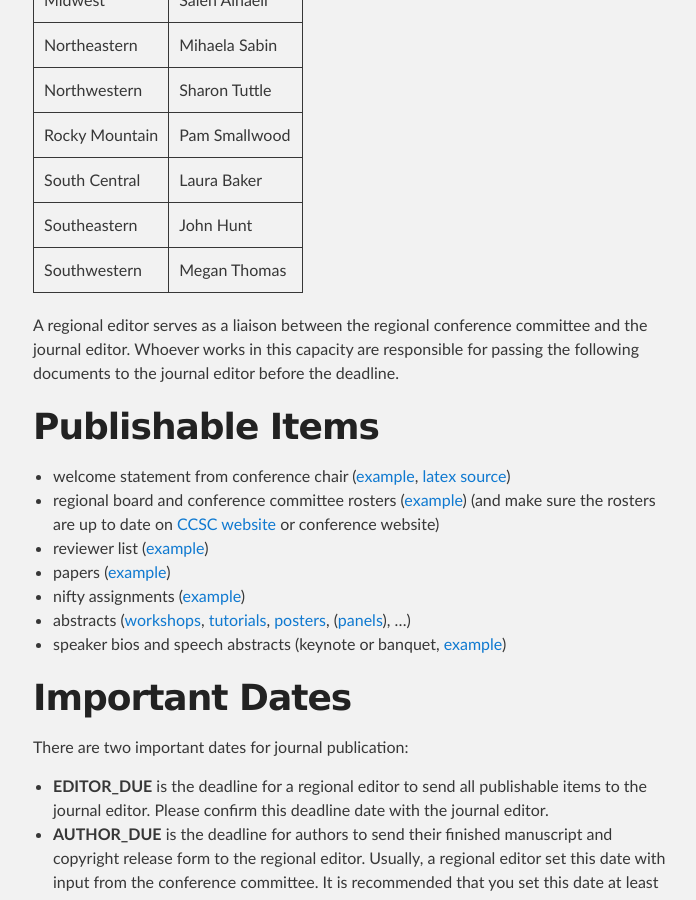
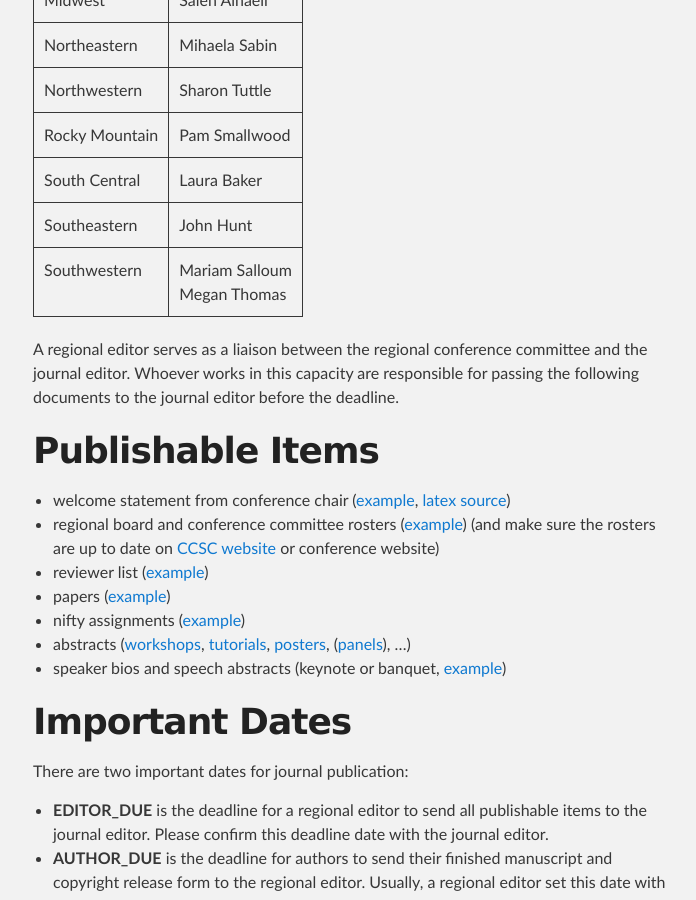
Before and after one commit to ccsc-journal/ccsc-editor, a Jekyll site: the page built from docs/editors.md, in a window 1280 px wide and 900 px high, scrolled down 819 px. Shown: the whole window, without its empty margins (287-983 px from the left). Built offline with Jekyll 4.4.1, drawn with Linux system fonts in a browser that asks for light colours.

Commit message:
add Mariam as SW editor

```diff
--- a/docs/editors.md
+++ b/docs/editors.md
@@ -23,7 +23,7 @@ The instructions regarding to final manuscript formatting have changed.
 | Rocky Mountain | Pam Smallwood |
 | South Central | Laura Baker |
 | Southeastern | John Hunt |
-| Southwestern | Megan Thomas |
+| Southwestern | Mariam Salloum <br> Megan Thomas |
 
 A regional editor serves as a liaison between the regional conference committee
 and the journal editor. Whoever works in this capacity are responsible for
```
